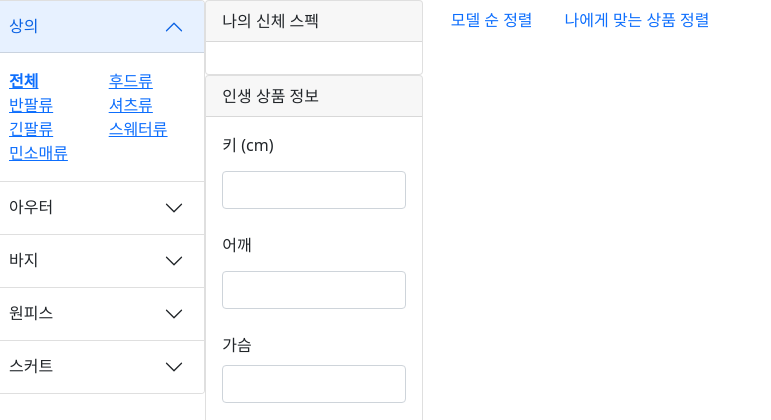
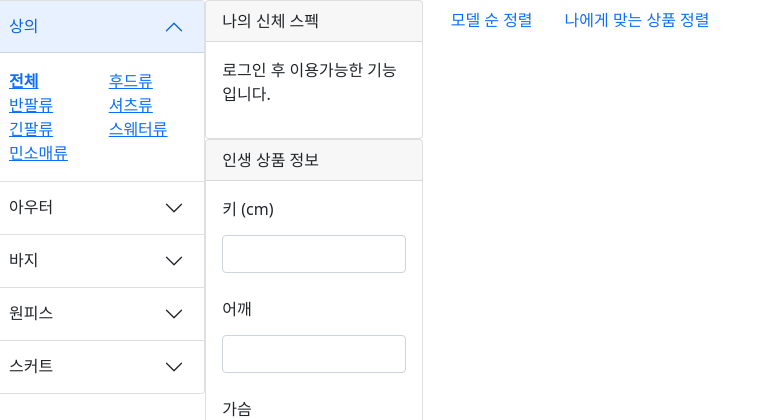
Before and after one commit to chajuhui123/for-me-shopping-project, a Django app: page / in a window 1280 px wide. Shown: the top 420 px of the page, without its empty margins (0-771 px from the left). Run offline with Django 3.2, Linux system fonts and the light colour scheme.

Commit message:
style : add css for main.html

```diff
--- a/forMeShoppingProject/mainApp/static/css/style.css
+++ b/forMeShoppingProject/mainApp/static/css/style.css
@@ -27,7 +27,7 @@ a {
     text-decoration: none;
 }
 
-a :hover{
-    color : #617496;
+a:hover{
+    color : #617496 ;
     text-decoration: none;
 }
--- a/forMeShoppingProject/mainApp/templates/main.html
+++ b/forMeShoppingProject/mainApp/templates/main.html
@@ -140,7 +140,16 @@
                     나의 신체 스펙
                 </div>
                 <div class="card-body">
-                    <!-- 로그인하지 않았을 때는 -->
+                    <!-- 로그인했을 때는 사용자의 신체 스펙 가져옴 -->
+                    {% if user.is_authenticated %} <!-- 로그인된 상태인지 체크 -->
+                        <p>키 (cm) : </p>
+                        <!-- {{user.height}} -->
+                        <p>몸무게 (kg) :</p>
+                        <!-- {{user.weight}} -->
+                    <!-- 로그인하지 않았을 때는, 로그인 후 이용 -->
+                    {% else %}
+                        <p>로그인 후 이용가능한 기능입니다.</p>
+                    {% endif %}
                     <!-- 로그인했을 때는 회원 정보가 뜬다 -->
                 </div>
             </div>
```
